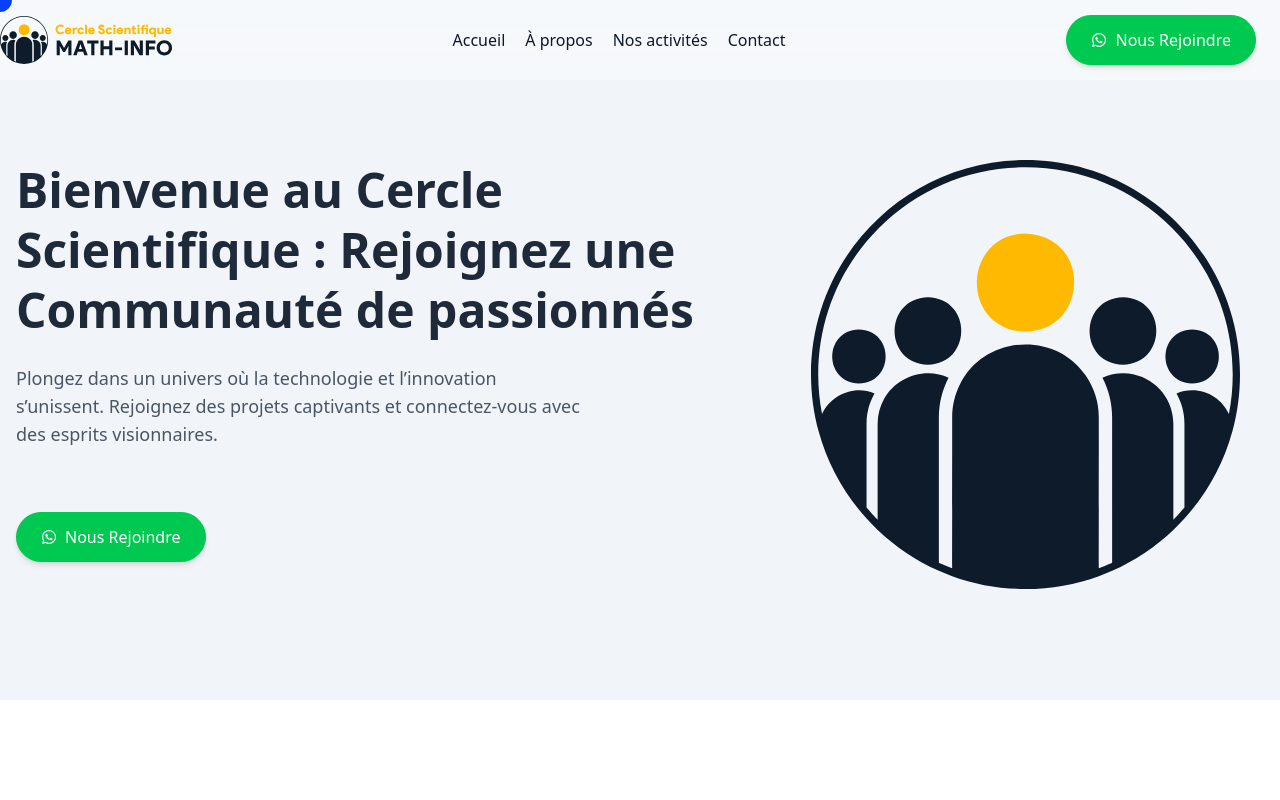
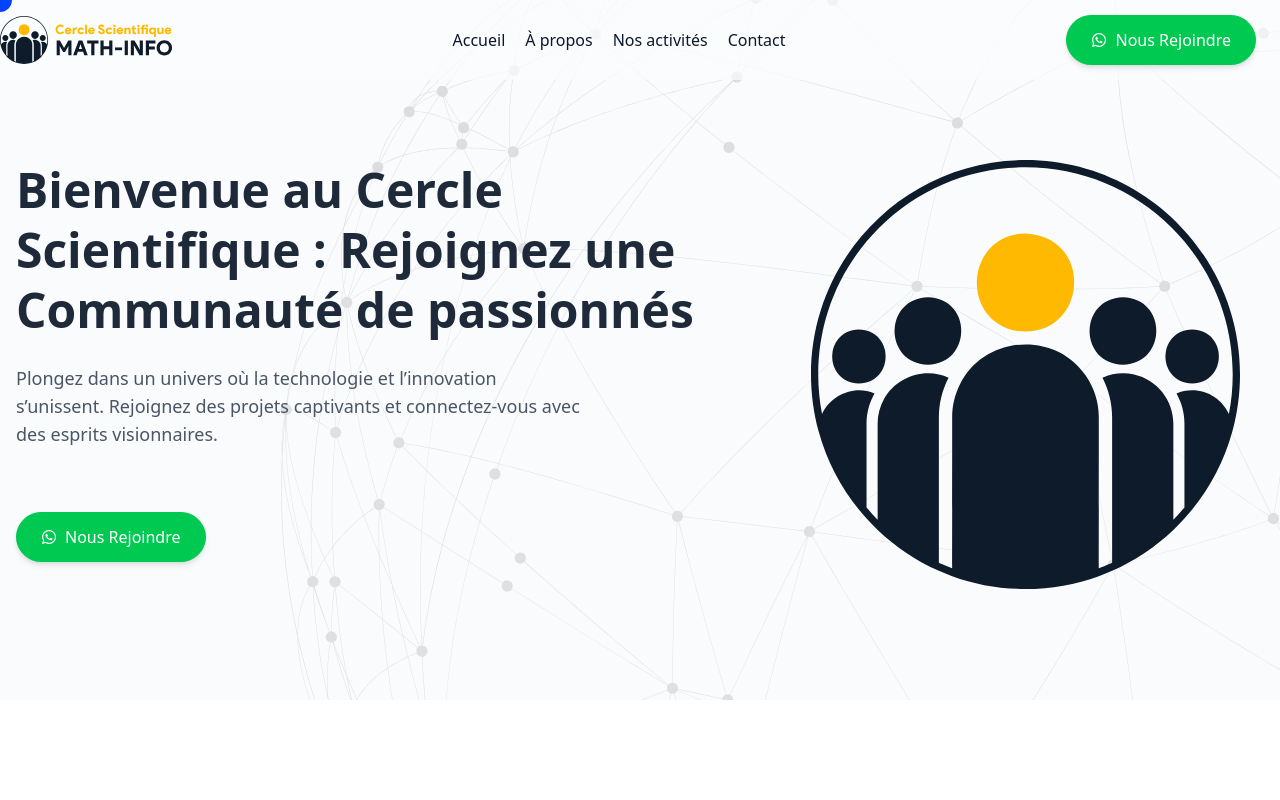
Before and after one commit to YakeDev/cercle-math-info, a React (Vite) app: page / in a window 1280 px wide. Shown: the top 800 px of the page. Built offline with nearby package versions, Linux system fonts and the light colour scheme.

Commit message:
modification du background de la section hero

```diff
--- a/src/components/heroSection.jsx
+++ b/src/components/heroSection.jsx
@@ -1,12 +1,19 @@
 import BtnRejoindre from './btnRejoindre'
 import SymboleCs from '../assets/symbole_cercle_mathv2.svg'
 import { FaWhatsapp } from 'react-icons/fa6'
+import heroBg from '../assets/hero-bg.svg'
 function HeroSection() {
 	return (
 		<div>
 			<div
-				className='bg-slate-100 flex flex-col items-center'
-				style={{ minHeight: 'calc(100dvh - 100px)' }}>
+				className='bg-slate-100 flex flex-col items-center mix-blend-multiply'
+				style={{
+					minHeight: 'calc(100dvh - 100px)',
+					backgroundImage: `linear-gradient(rgba(255, 255, 255, 0.6), rgba(255, 255, 255, 0.6)), url(${heroBg})`,
+					backgroundSize: 'cover',
+					backgroundPosition: 'center',
+					backgroundRepeat: 'no-repeat',
+				}}>
 				<div className='container mx-auto px-4 pb-20 pt-40'>
 					<div className='hero-content flex flex-col lg:flex-row-reverse items-center lg:items-start gap-14'>
 						<div className='flex flex-auto lg:w-2/5 w-3/5 justify-center'>
```
Also changed, not shown: src/assets/hero-bg.svg (added).
